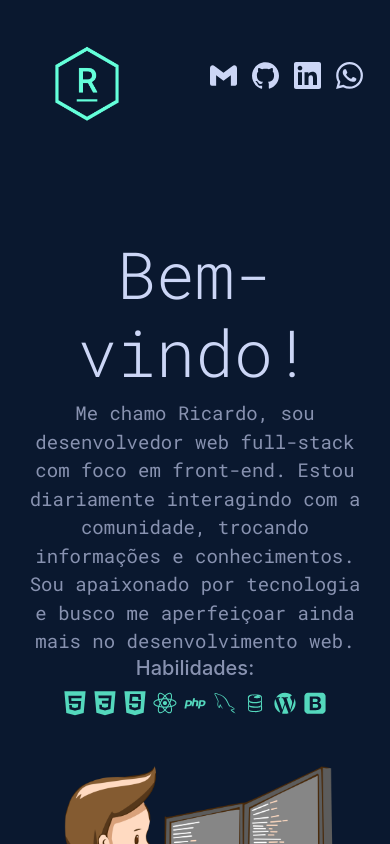
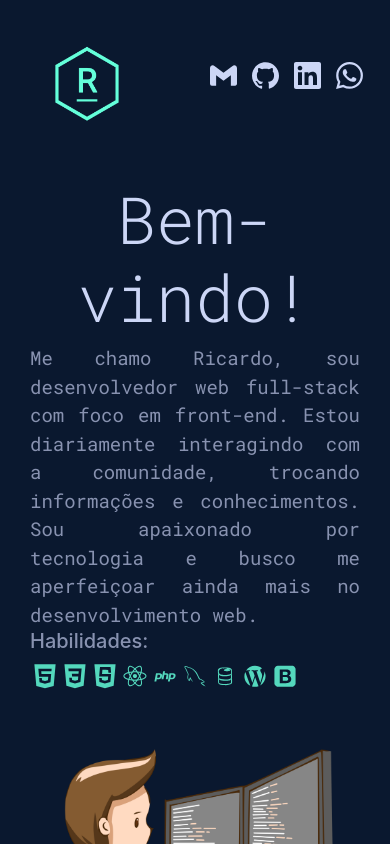
Before and after one commit to ricsjs/Portfolio, a React (Create React App) app: page / in a window 390 px wide. Shown: the top 844 px of the page. Built offline with nearby package versions, Linux system fonts and the light colour scheme.

Commit message:
justificando texto

```diff
--- a/src/components/pages/Ricardo.css
+++ b/src/components/pages/Ricardo.css
@@ -12,6 +12,8 @@
 
 .apresentation{
     padding-left: 200px;
+    padding-right: 20px;
+    text-align: justify;
 }
 
 .imgApresentation{
@@ -72,6 +74,12 @@
     .apresentation{
         padding: 0px;
         margin-bottom: 3em;
+        padding: 10px;
+    }
+
+    .welcome{
+        margin-top: 0;
+        text-align: center;
     }
 
     .imgApresentation{
```
